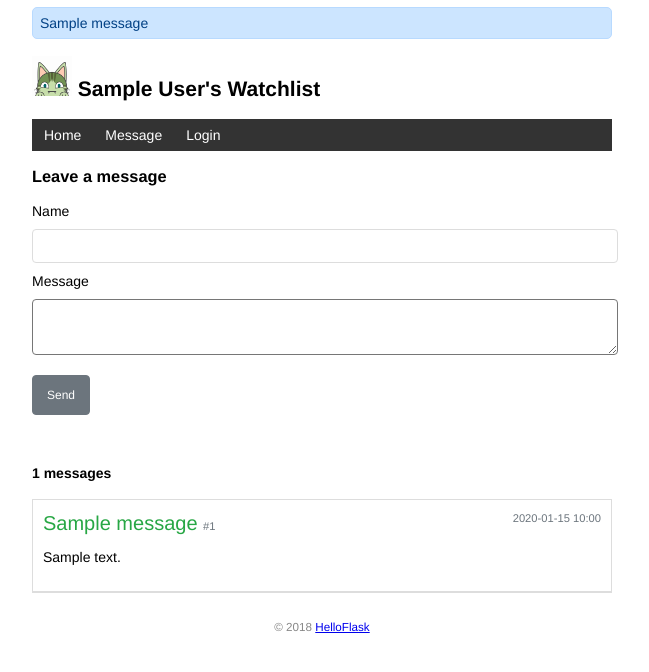
After one commit to mengyd/Learn_Flask, a Flask app: page /message in a window 1280 px wide. The commit adds this page. Shown: the top 672 px of the page, without its empty margins (318-967 px from the left). Run offline with Flask 2, Linux system fonts and the light colour scheme; tables that the repository leaves empty hold one stand-in row (values such as "Sample post"); one stand-in notice (Sample message) is shown.

Commit message:
Add message page

```diff
--- a/watchlist/static/style.css
+++ b/watchlist/static/style.css
@@ -131,3 +131,58 @@ input[name=year] {
 .inline-form {
     display: inline;
 }
+
+/* 留言板 */
+.second-level-information {
+    color: #6c757d;
+    font-size: 80%;
+    font-weight: 400;
+}
+
+.message-list {
+    list-style-type: none;
+    border: 1px solid #ddd;
+    padding: 0;
+}
+
+.message-list li {
+    padding: 12px 10px 12px 10px;
+    border-bottom: 1px solid #ddd;
+}
+
+.sender-name {
+    color: #28a745;
+    font-size: 1.25rem;
+    font-weight: 500;
+}
+
+.message-form {
+    width: 100%;
+    margin-bottom: 50px;
+}
+
+.input-group {
+    display: block;
+    width: 100%;
+}
+
+.form-element {
+    width: 100%;
+    height: 50px;
+    display: block;
+    margin: 10px 0px 10px 0px;
+    border-radius: .25rem;
+}
+
+.input-name {
+    height: 30px;
+}
+
+.btn-input-group{
+    height: 40px;
+    width: 10%;
+    margin-top: 20px;
+    background-color: #6c757d;
+    border-color: #6c757d;
+    color: #fff
+}
--- a/watchlist/templates/base.html
+++ b/watchlist/templates/base.html
@@ -20,6 +20,7 @@
     <nav>
         <ul>
             <li><a href="{{ url_for('index') }}">Home</a></li>
+            <li><a href="{{ url_for('message') }}">Message</a></li>
             {% if current_user.is_authenticated %}
                 <li><a href="{{ url_for('settings') }}">Settings</a></li>
                 <li><a href="{{ url_for('logout') }}">Logout</a></li>
--- /dev/null
+++ b/watchlist/templates/message.html
@@ -0,0 +1,23 @@
+{% extends 'base.html' %}
+
+{% block content %}
+<h3>Leave a message</h3>
+<form class="message-form" method="post">
+    <div class="input-group">Name <input class="form-element input-name" type="text" name="name" required></div>
+    <div class="input-group">Message <textarea class="form-element" name="texts" required></textarea></div>
+    <input class="btn btn-input-group form-element" type="submit" name="submit" value="Send">
+</form>
+
+<h4>{{ messages|length }} messages</h4>
+<ul class="message-list">
+    {% for message in messages %}
+        <li><span class="sender-name"> {{ message.name }} </span>
+            <span class="second-level-information">#{{ message.id }}</span>
+            <span class="float-right second-level-information">
+                {{ message.time.strftime("%Y-%m-%d %H:%M") }}
+            </span>
+            <p>{{ message.texts }}</p>
+        </li>
+    {% endfor %}
+</ul>
+{% endblock %}
--- a/watchlist/views.py
+++ b/watchlist/views.py
@@ -1,7 +1,7 @@
 from watchlist import app, db
 from flask import request, redirect, url_for, flash, render_template
 from flask_login import current_user, login_required, login_user, logout_user
-from watchlist.models import Movie, User
+from watchlist.models import Message, Movie, User
 
 @app.route('/', methods=['GET', 'POST'])
 def index():
@@ -98,3 +98,19 @@ def settings():
         redirect(url_for('index'))
 
     return render_template('settings.html')
+
+@app.route('/message', methods=['GET', 'POST'])
+def message():
+    if request.method == 'POST':
+        name = request.form.get('name')
+        texts = request.form.get('texts')
+        if not name or not texts:
+            flash('Invalid input.')
+            return redirect(url_for('message'))
+        message = Message(name=name, texts=texts)
+        db.session.add(message)
+        db.session.commit()
+        flash('Message sent.')
+        return redirect(url_for('message'))
+    messages = Message.query.order_by(Message.time.desc()).all()
+    return render_template('message.html', messages=messages)
```
Also changed, not shown: watchlist/commands.py (+9 -1 lines), watchlist/models.py (+7 -0 lines).
